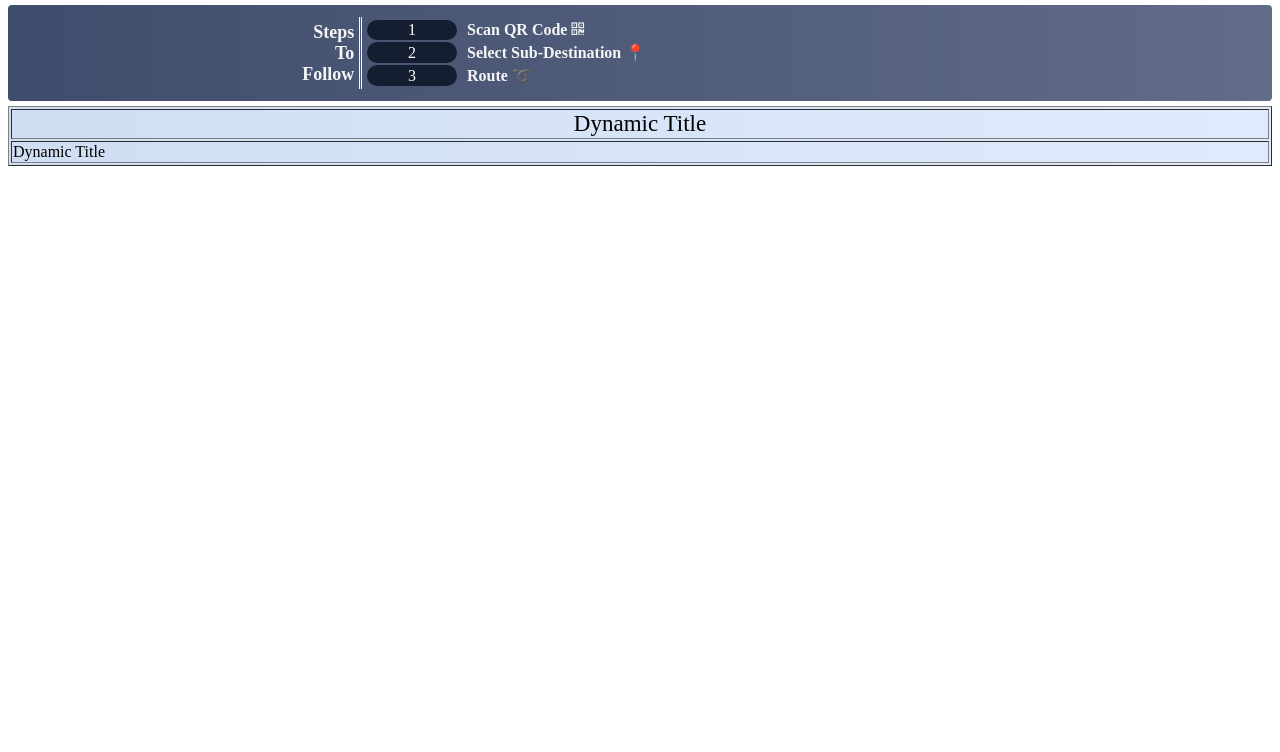
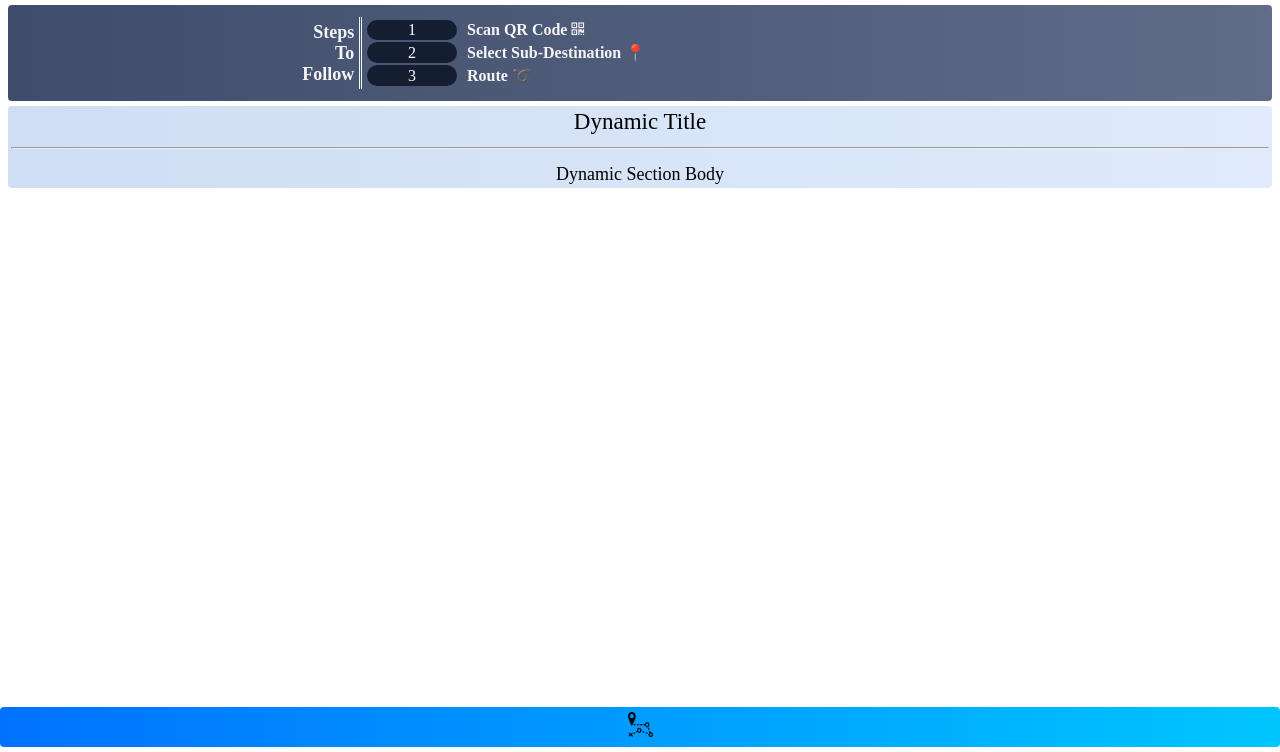
Before and after one commit to psp2108/SIH2020, a plain HTML site: page FrontEnd-Neel/index.html in a window 1280 px wide. Shown: the part 48-800 px from the top of the page. Drawn offline with Linux system fonts and the light colour scheme.

Commit message:
Template Almost Done [With Header & Footer Both]

```diff
--- a/FrontEnd-Neel/index.html
+++ b/FrontEnd-Neel/index.html
@@ -10,12 +10,17 @@
         <!-- GENERAL INCLUDES -->
     </head>
     <body>
+
+        <!--Logo Bar Section Start-->
         <div class="card top-bar" id="navbar">
             <center>
                 <img src="images/favicon.png">
                 <h1>INA</h1>
             </center>
         </div>
+        <!--Logo Bar Section End--->
+
+        <!--Instruction Section Start-->
         <div class="card instructions">
             <center>
                 <table>
@@ -56,31 +61,60 @@
                 </table>
             </center>
         </div>
+        <!--Instruction Section End---->
+
         <!--Dynamic Section Start-->
         <div class="card dynamic-section">
-            <table border="1">
+            <table border="0">
                 <tr class="section-title">
-                    <td>Dynamic Title</td>
+                    <td>Dynamic Title<hr></td>
                 </tr>
-                <tr>
-                    <td>Dynamic Title</td>
+                <tr class="section-body">
+                    <td>
+                        <center>
+                            Dynamic Section Body
+                        </center>
+                    </td>
                 </tr>
             </table>
         </div>
         <!--Dynamic Section End---->
+
+        <!--Footer Section Start-->
+        <div class="card bottom-bar" id="navbar">
+            <center>
+                <img src="images/favicon.png" style="margin-top: 5px;">
+            </center>
+        </div>
+        <!--Footer Section End--->
+
         <script>
             window.onscroll = function() {myFunction()};
 
-            var navbar = document.getElementById("navbar");
+                var navbar = document.getElementById("navbar");
+                var sticky = navbar.offsetTop;
+
+                function myFunction() {
+                if (window.pageYOffset >= sticky) {
+                    navbar.classList.add("sticky")
+                } else {
+                    navbar.classList.remove("sticky");
+                }
+            }
+
+            window.onscroll = function() {myFunction()};
+
+            var navbar = document.getElementById("bottom");
             var sticky = navbar.offsetTop;
 
             function myFunction() {
               if (window.pageYOffset >= sticky) {
-                navbar.classList.add("sticky")
+                navbar.classList.add("sticky-bottom")
               } else {
-                navbar.classList.remove("sticky");
+                navbar.classList.remove("sticky-bottom");
               }
             }
         </script>
+
     </body>
 </html>
--- a/FrontEnd-Neel/styles/app.css
+++ b/FrontEnd-Neel/styles/app.css
@@ -61,7 +61,7 @@
 }
 /* instruction----------------- */
 
-/* top-bar--------------------- */
+/* dynamic--------------------- */
 .dynamic-section{
     background: #E0EAFC;  /* fallback for old browsers */
     background: -webkit-linear-gradient(to right, #CFDEF3, #E0EAFC);  /* Chrome 10-25, Safari 5.1-6 */
@@ -82,7 +82,24 @@
     color: black;
     text-align: center;
 }
-/* top-bar--------------------- */
+/* dynamic--------------------- */
+
+/* bottom-bar------------------ */
+.bottom-bar{
+    position: fixed;
+    left: 0;
+    bottom: 0;
+    background: #00c6ff;  /* fallback for old browsers */
+    background: -webkit-linear-gradient(to right, #0072ff, #00c6ff);  /* Chrome 10-25, Safari 5.1-6 */
+    background: linear-gradient(to right, #0072ff, #00c6ff); /* W3C, IE 10+/ Edge, Firefox 16+, Chrome 26+, Opera 12+, Safari 7+ */
+    height: 40px;
+}
+.bottom-bar img{
+    height: 25px;
+    width: 25px;
+    display: inline;
+}
+/* bottom-bar------------------ */
 
 /* Making Nav Stick ----------- */
 .sticky {
```
